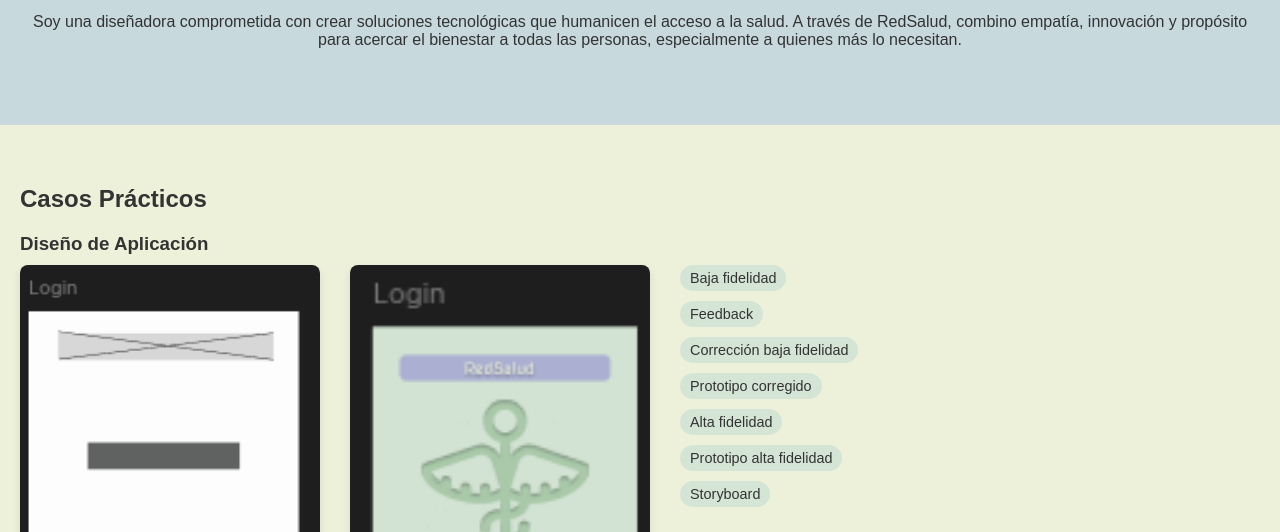
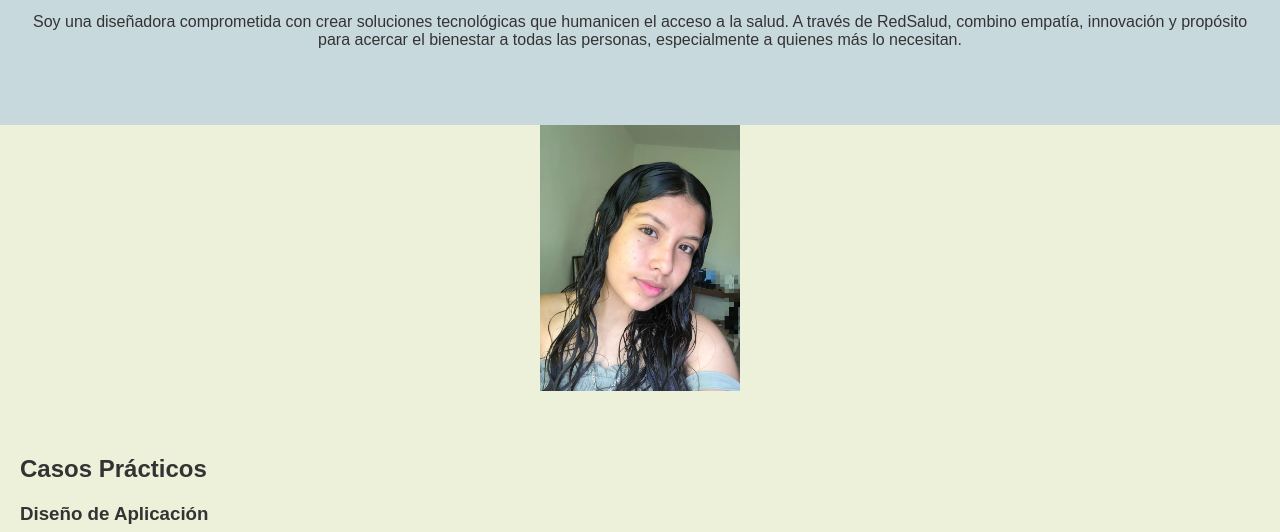
Before and after one commit to Zwtzi/RedSalud, a plain HTML site: page index.html in a window 1280 px wide. Shown: the part 240-772 px from the top of the page. Drawn offline with Linux system fonts and the light colour scheme.

Commit message:
Add files via upload

```diff
--- a/index.html
+++ b/index.html
@@ -181,6 +181,10 @@
     </p>
   </section>
 
+  <div style="text-align: center;">
+    <img src="Images/Profile.jpeg" alt="Alta fidelidad app" style="width: 200px;">
+  </div>
+
   <!-- Case Studies Section -->
   <section class="content" id="casos">
     <h2>Casos Prácticos</h2>
```
Also changed, not shown: Images/Profile.jpeg (added).
